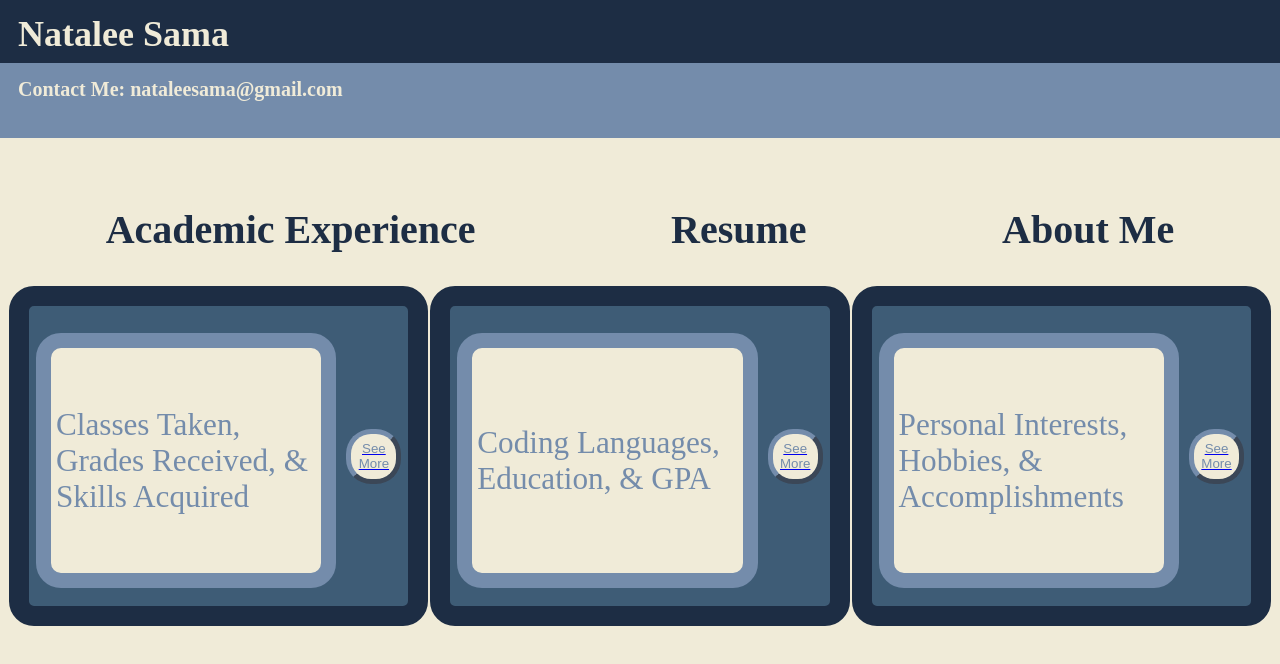
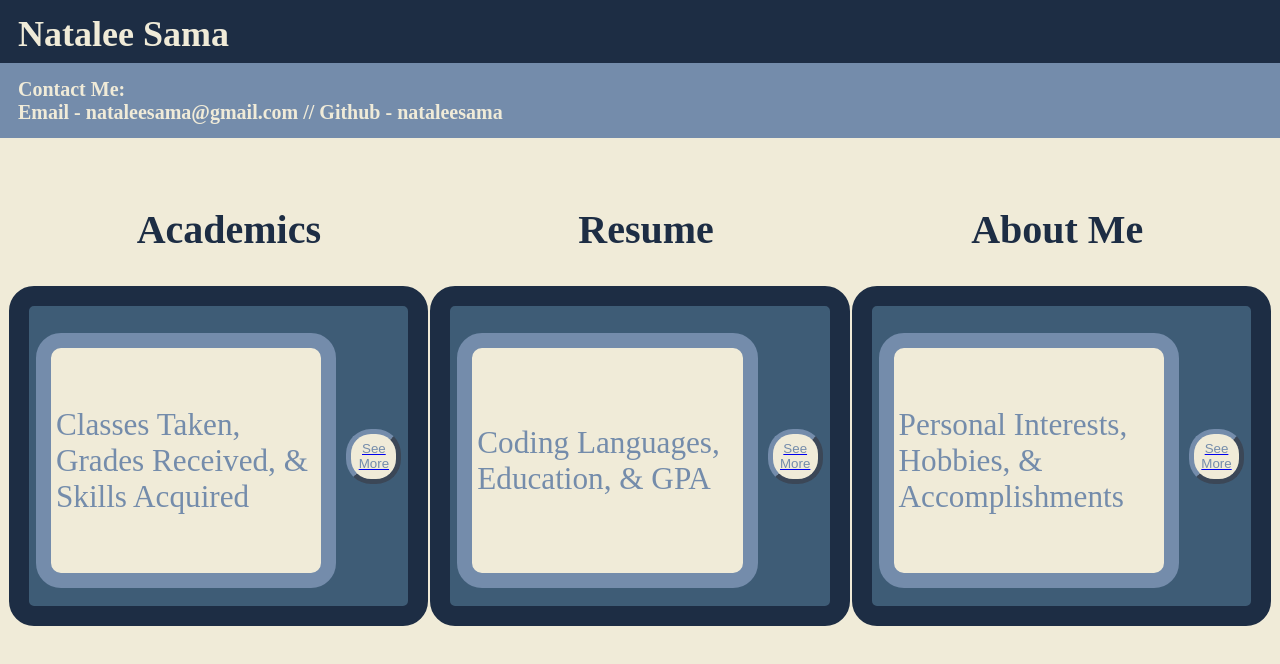
Before and after one commit to nataleesama/nataleesama.github.io, a plain HTML site: page index.html in a window 1280 px wide. Drawn offline with Linux system fonts and the light colour scheme.

Commit message:
Update index.html

```diff
--- a/index.html
+++ b/index.html
@@ -5,10 +5,10 @@
     </head>
     <body>
         <h1 class = "banner">Natalee Sama</h1>
-        <h2 class = "subBanner">Contact Me: nataleesama@gmail.com</h2>
+        <h2 class = "subBanner">Contact Me:<br>Email - nataleesama@gmail.com // Github -  nataleesama</h2>
 
         <div class = "headers">
-            <h2 class = "experience">Academic Experience</h2>
+            <h2 class = "experience">Academics</h2>
             <h2 class = "resume">Resume</h2>
             <h2 class = "me">About Me</h2>
         </div>
```
